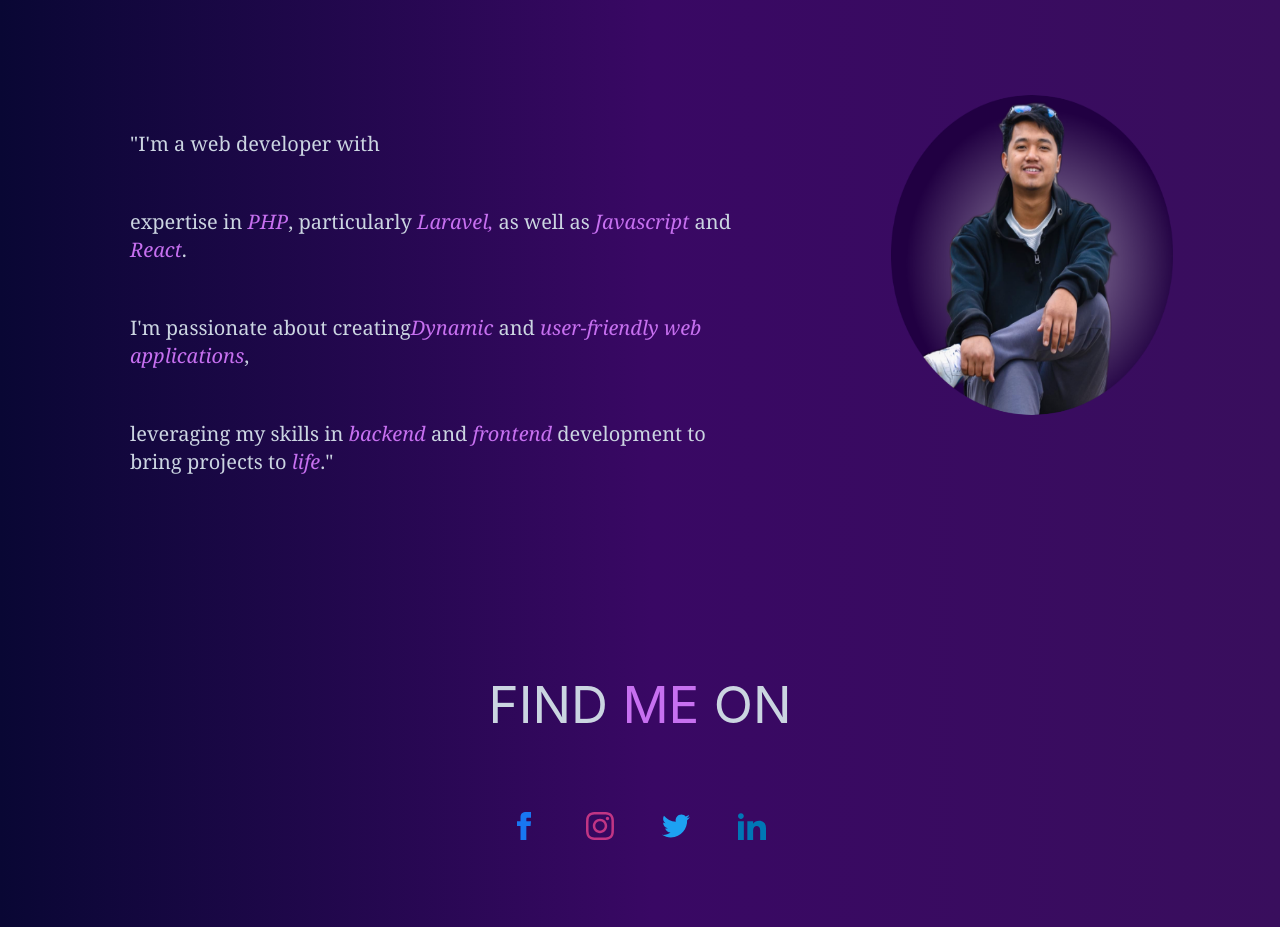
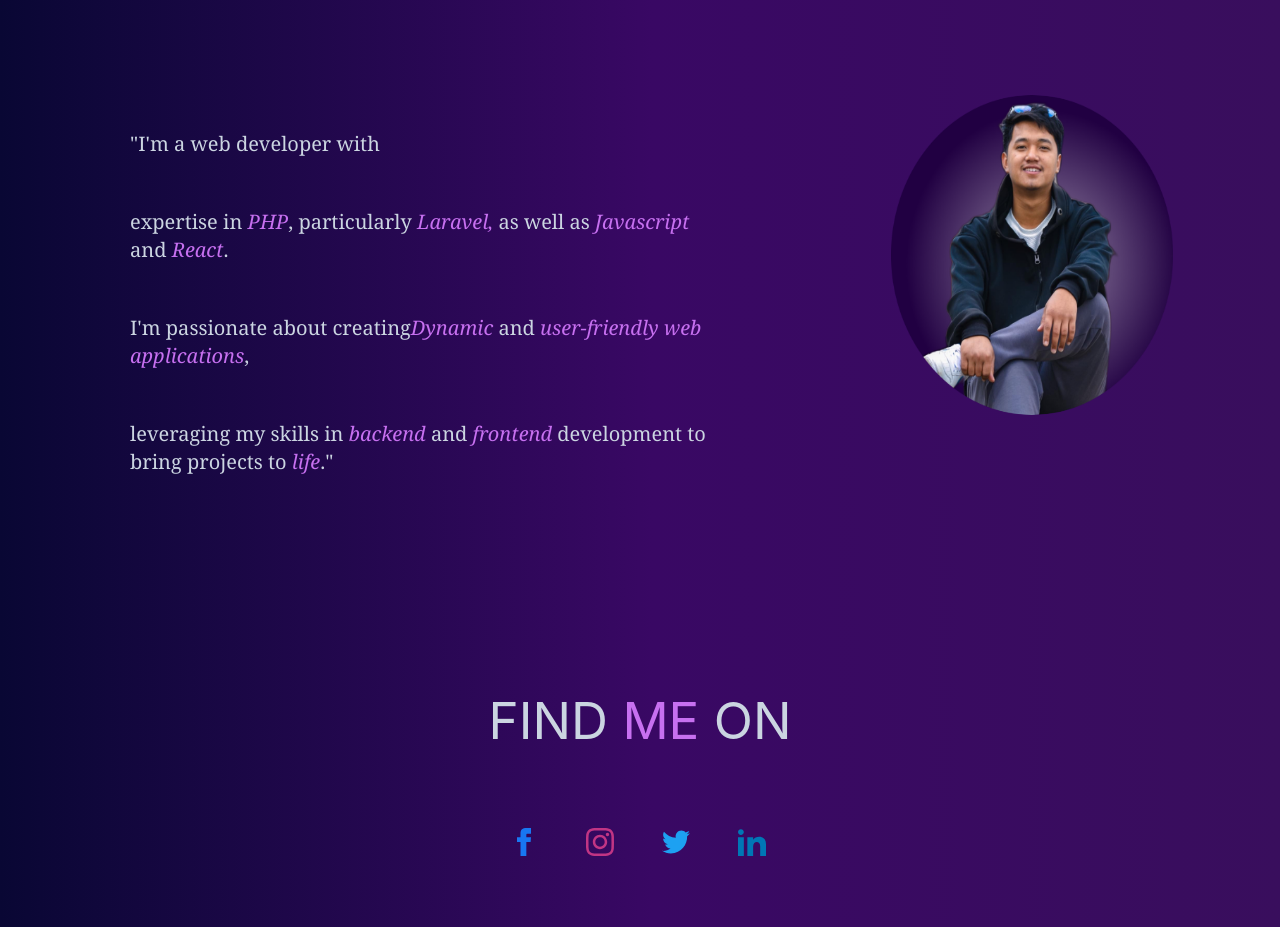
Before and after one commit to shikharbahikmagar/portfolio, a React (Vite) app: page / in a window 1280 px wide. Shown: the part 1060-1987 px from the top of the page. Built offline with nearby package versions, Linux system fonts and the light colour scheme.

Commit message:
marigin edited

```diff
--- a/src/components/MainSec.jsx
+++ b/src/components/MainSec.jsx
@@ -19,7 +19,7 @@ function MainSec() {
                     initial={{ x: 100 }}
                     whileInView={{ x: 0 }}
                     viewport={{ once: true, amount: .1}}
-                    transition={{ delay: .3, type: 'spring', stiffness: 100 }} className='text-slate-300 text-xl font-serif col-span-7 mt-[130px] ml-[35px] md:ml-[130px]'>
+                    transition={{ delay: .3, type: 'spring', stiffness: 100 }} className='m-4 text-slate-300 text-xl font-serif col-span-7 mt-[130px] ml-[35px] md:ml-[130px]'>
                     <h2>"I'm a web developer with </h2>
 
                     <h2 className='mt-[50px]'> expertise in <span className='text-[#c770f0] italic'>PHP</span>, particularly <span className='text-[#c770f0] italic'>Laravel,</span> as well as <span className='text-[#c770f0] italic'>Javascript</span> and <span className='text-[#c770f0] italic'>React</span>.</h2>
```
